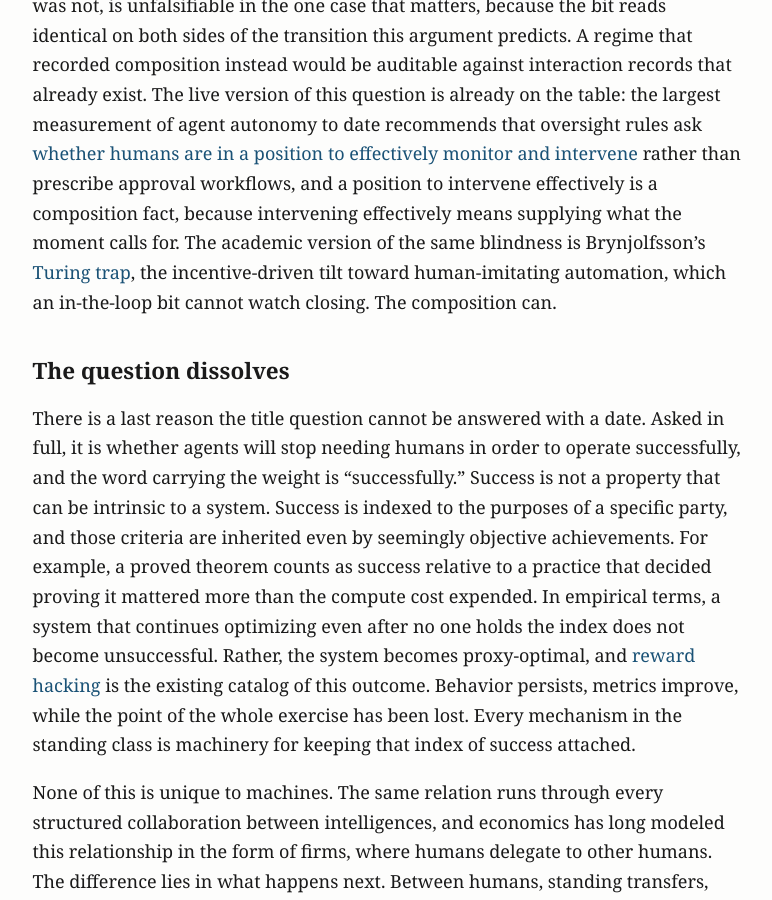
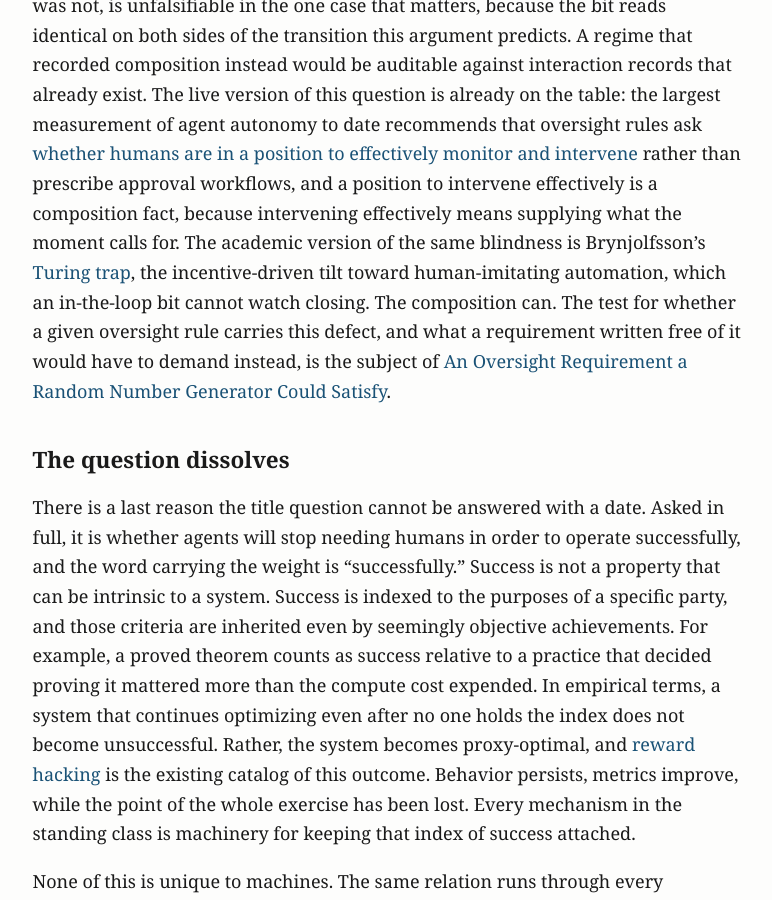
Before and after one commit to MajorLift/blog, a Jekyll site: the page built from _posts/2026-07-24-when-if-ever-agents-stop-needing-us.md, in a window 1280 px wide and 900 px high, scrolled down 10774 px. Shown: the whole window, without its empty margins (252-1024 px from the left). Built offline with Jekyll 4.4.1, drawn with Linux system fonts in a browser that asks for light colours.

Commit message:
Regen: RNG essay cross-links land in the two entry-point posts
Sentinels held across all five posts.

Co-Authored-By: Claude Opus 5 <noreply@anthropic.com>
Claude-Session: https://claude.ai/code/session_01XrfVJ5F4zq6XKWT2BPNdw8

```diff
--- a/_posts/2026-07-24-when-if-ever-agents-stop-needing-us.md
+++ b/_posts/2026-07-24-when-if-ever-agents-stop-needing-us.md
@@ -95,7 +95,7 @@ Given that the dataset currently consists of a sample of one principal, the prio
 
 The compositional prediction has a shape that can be measured rather than argued. Count the interventions of each class per session across model generations, adjusted for session length, and the prediction is a falling count for the grounds class against a flat one for standing. The test is conservative, because the obvious confound, harder tasks being handed to better models, raises the grounds count and therefore pushes against the prediction rather than toward it.
 
-The same measurement bears on policy design. Any transparency rule that requires human oversight and records it as a binary, a human was in the loop or was not, is unfalsifiable in the one case that matters, because the bit reads identical on both sides of the transition this argument predicts. A regime that recorded composition instead would be auditable against interaction records that already exist. The live version of this question is already on the table: the largest measurement of agent autonomy to date recommends that oversight rules ask [whether humans are in a position to effectively monitor and intervene](https://www.anthropic.com/research/measuring-agent-autonomy) rather than prescribe approval workflows, and a position to intervene effectively is a composition fact, because intervening effectively means supplying what the moment calls for. The academic version of the same blindness is Brynjolfsson's [Turing trap](https://doi.org/10.1162/daed_a_01915), the incentive-driven tilt toward human-imitating automation, which an in-the-loop bit cannot watch closing. The composition can.
+The same measurement bears on policy design. Any transparency rule that requires human oversight and records it as a binary, a human was in the loop or was not, is unfalsifiable in the one case that matters, because the bit reads identical on both sides of the transition this argument predicts. A regime that recorded composition instead would be auditable against interaction records that already exist. The live version of this question is already on the table: the largest measurement of agent autonomy to date recommends that oversight rules ask [whether humans are in a position to effectively monitor and intervene](https://www.anthropic.com/research/measuring-agent-autonomy) rather than prescribe approval workflows, and a position to intervene effectively is a composition fact, because intervening effectively means supplying what the moment calls for. The academic version of the same blindness is Brynjolfsson's [Turing trap](https://doi.org/10.1162/daed_a_01915), the incentive-driven tilt toward human-imitating automation, which an in-the-loop bit cannot watch closing. The composition can. The test for whether a given oversight rule carries this defect, and what a requirement written free of it would have to demand instead, is the subject of [An Oversight Requirement a Random Number Generator Could Satisfy](https://jongsun.dev/an-oversight-requirement-a-rng-could-satisfy/).
 
 ## The question dissolves
 
```
Also changed, not shown: _posts/2026-07-26-gates-not-reminders.md (+1 -0 lines).
